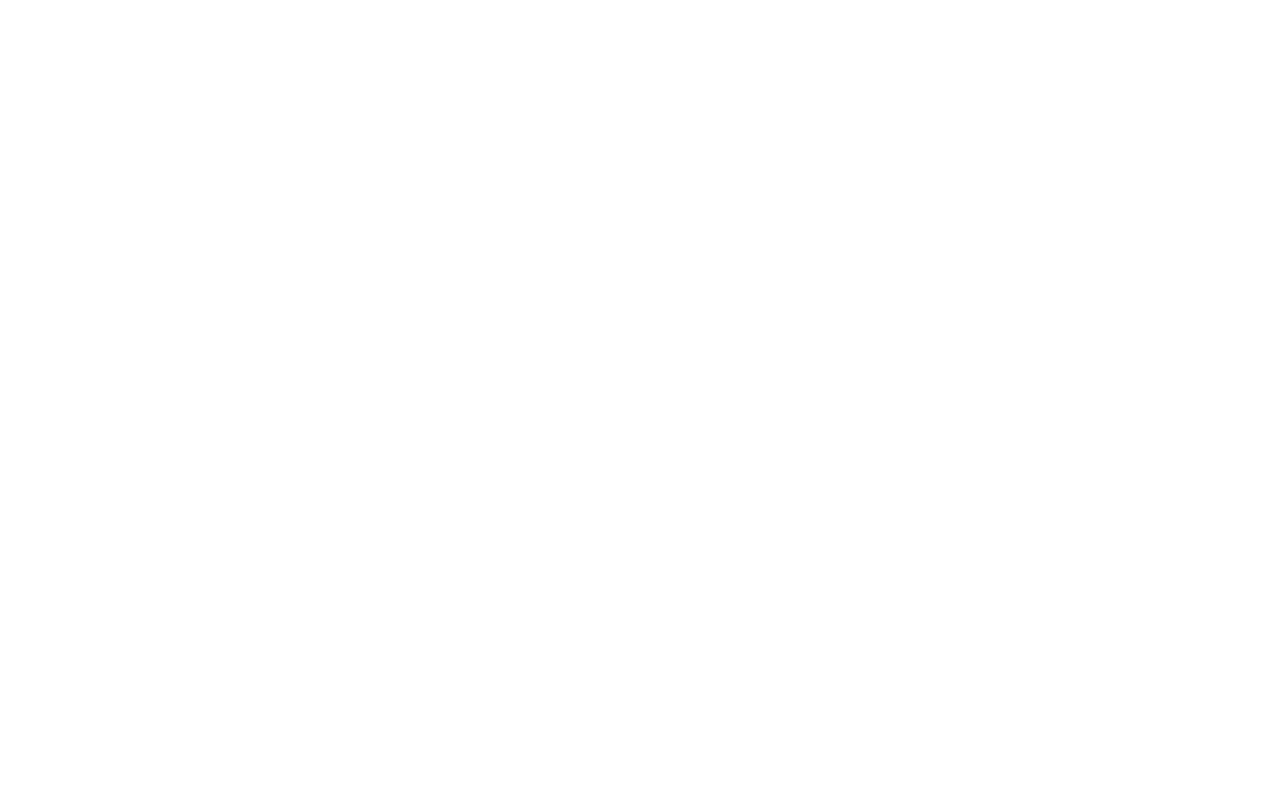
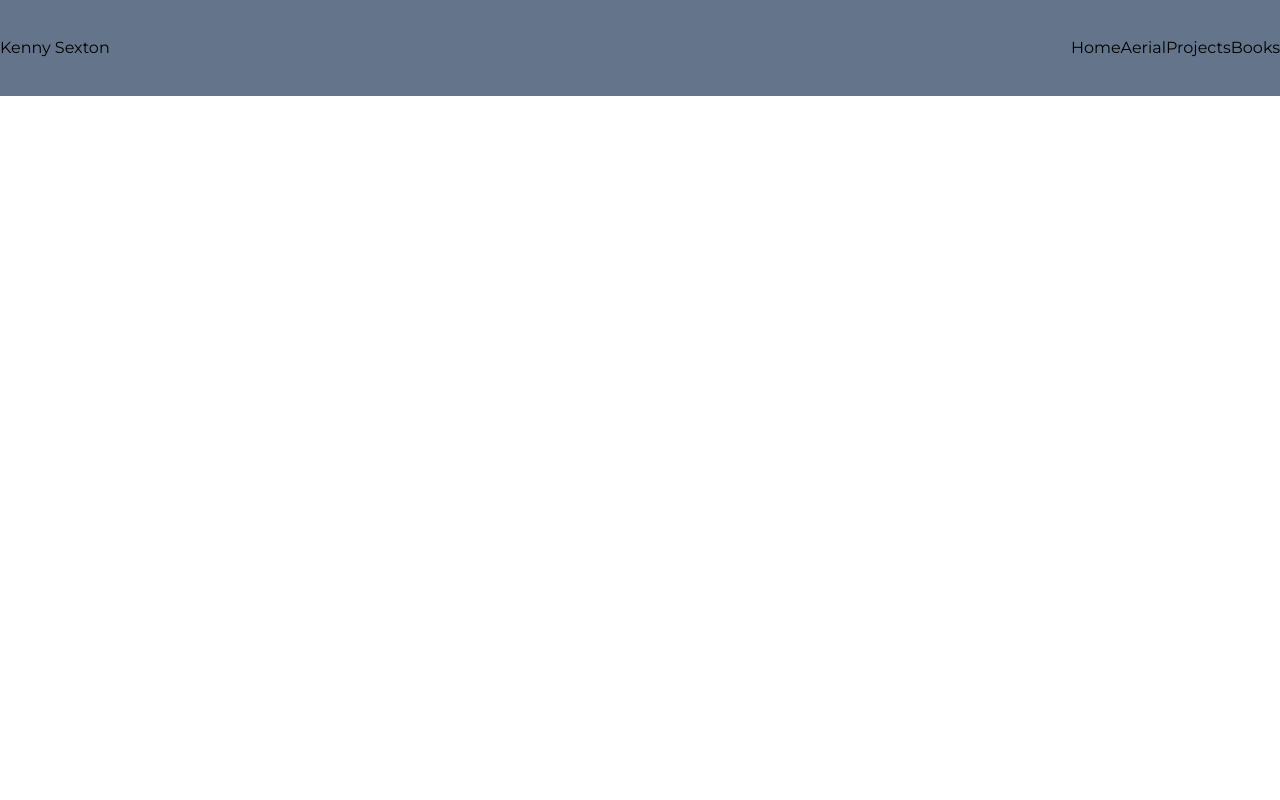
Before and after one commit to kennysexton/kennysexton.com, a Next.js app: page / in a window 1280 px wide. Shown: the top 800 px of the page. Built offline with nearby package versions, Linux system fonts and the light colour scheme.

Commit message:
google fonts, shared footer & nav

```diff
--- /dev/null
+++ b/components/nav.js
@@ -0,0 +1,21 @@
+import Link from 'next/link'
+import styles from '../styles/Nav.module.css'
+
+export default function Nav() {
+  return (
+
+    <nav className="sticky top-0 h-24 bg-slate-500">
+      <div className="container h-full flex justify-between items-center">
+        <div>
+          <Link href="/">Kenny Sexton</Link>
+        </div>
+        <div className="flex">
+          <Link href="/">Home</Link>
+          <Link href="/aerial">Aerial</Link>
+          <Link href="/projects">Projects</Link>
+          <Link href="/books">Books</Link>
+        </div>
+      </div>
+    </nav>
+  )
+}
--- a/package.json
+++ b/package.json
@@ -9,6 +9,7 @@
     "lint": "next lint"
   },
   "dependencies": {
+    "@next/font": "^13.0.2",
     "next": "13.0.2",
     "react": "18.2.0",
     "react-dom": "18.2.0"
--- a/pages/_app.js
+++ b/pages/_app.js
@@ -1,7 +1,29 @@
 import '../styles/globals.css'
+import Head from 'next/head'
+import { Montserrat } from '@next/font/google'
+import Nav from '../components/nav'
+import Footer from '../components/footer'
+
+const montserrat = Montserrat()
 
 function MyApp({ Component, pageProps }) {
-  return <Component {...pageProps} />
+  return (
+    <>
+      <Head>
+        <title>Kenny Sexton</title>
+        <meta name="description" content="The work of photographer Kenny Sexton.  Features both photographs as well as additional projects." />
+        <link rel="icon" href="/favicon.ico" />
+      </Head>
+      <div className={montserrat.className}>
+        <Nav />
+        <main>
+          <Component {...pageProps} />
+        </main>
+        <Footer />
+      </div>
+    </>
+
+  )
 }
 
 export default MyApp
--- a/pages/index.js
+++ b/pages/index.js
@@ -1,22 +1,13 @@
-import Head from 'next/head'
-import Image from 'next/image'
-import Footer from '../components/footer'
 import styles from '../styles/Home.module.css'
 
 export default function Home() {
   return (
     <div className={styles.container}>
-      <Head>
-        <title>Create Next App</title>
-        <meta name="description" content="Generated by create next app" />
-        <link rel="icon" href="/favicon.ico" />
-      </Head>
 
       <main className={styles.main}>
         <div />
       </main>
 
-      <Footer />
     </div>
   )
 }
--- a/styles/Home.module.css
+++ b/styles/Home.module.css
@@ -4,7 +4,6 @@
 
 .main {
   min-height: 100vh;
-  padding: 4rem 0;
   flex: 1;
   display: flex;
   flex-direction: column;
--- a/styles/globals.css
+++ b/styles/globals.css
@@ -6,8 +6,6 @@
 body {
   padding: 0;
   margin: 0;
-  font-family: -apple-system, BlinkMacSystemFont, Segoe UI, Roboto, Oxygen,
-    Ubuntu, Cantarell, Fira Sans, Droid Sans, Helvetica Neue, sans-serif;
 }
 
 a {
--- a/tailwind.config.js
+++ b/tailwind.config.js
@@ -6,7 +6,9 @@
     './components/**/*.{js,ts,jsx,tsx}',
   ],
   theme: {
-    extend: {},
+    container: {
+      center: true,
+    },
   },
   plugins: [],
 }
```
Also changed, not shown: styles/Nav.module.css (added), 1 other file (tests, documents, lock files or other folders).
